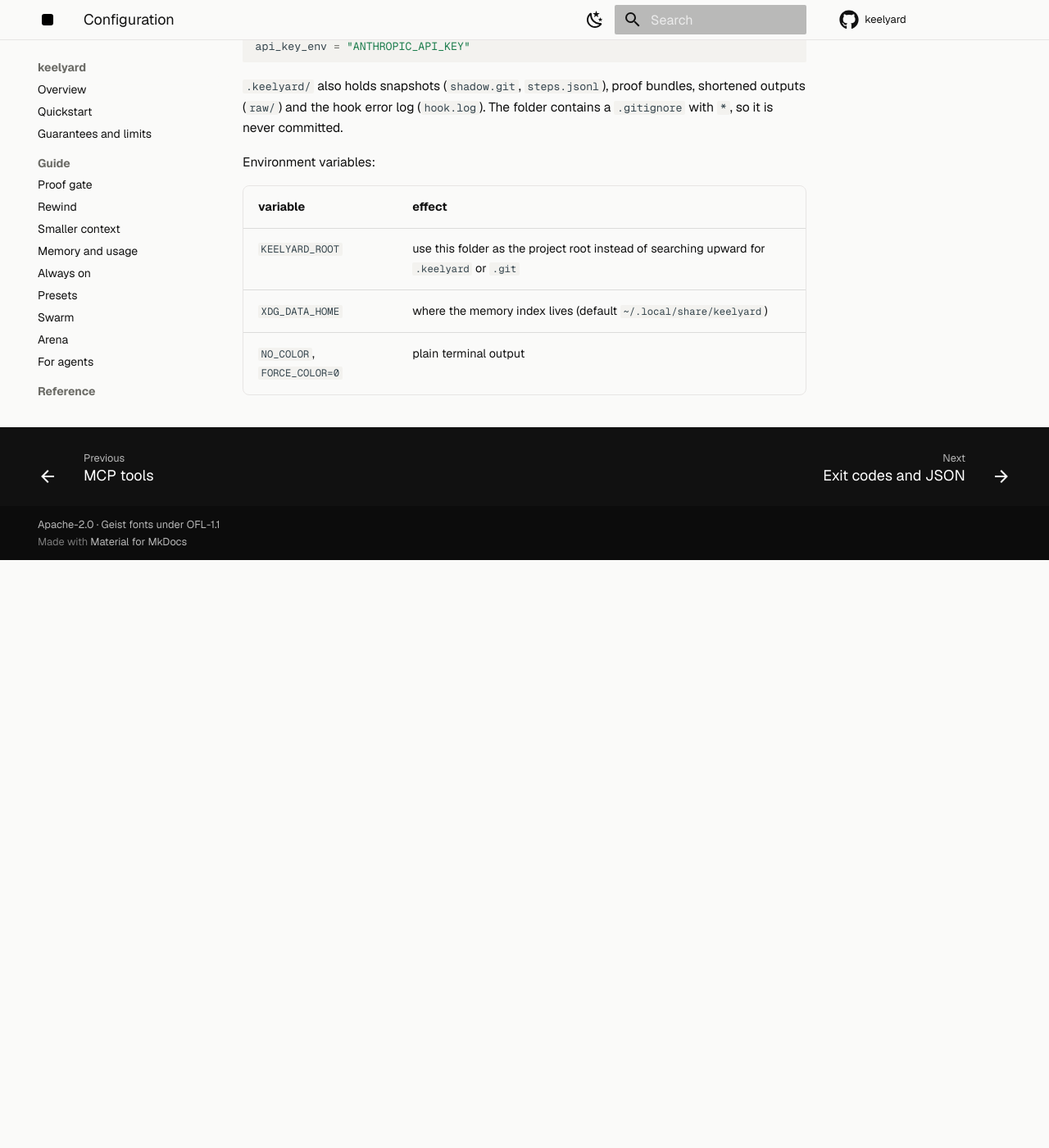
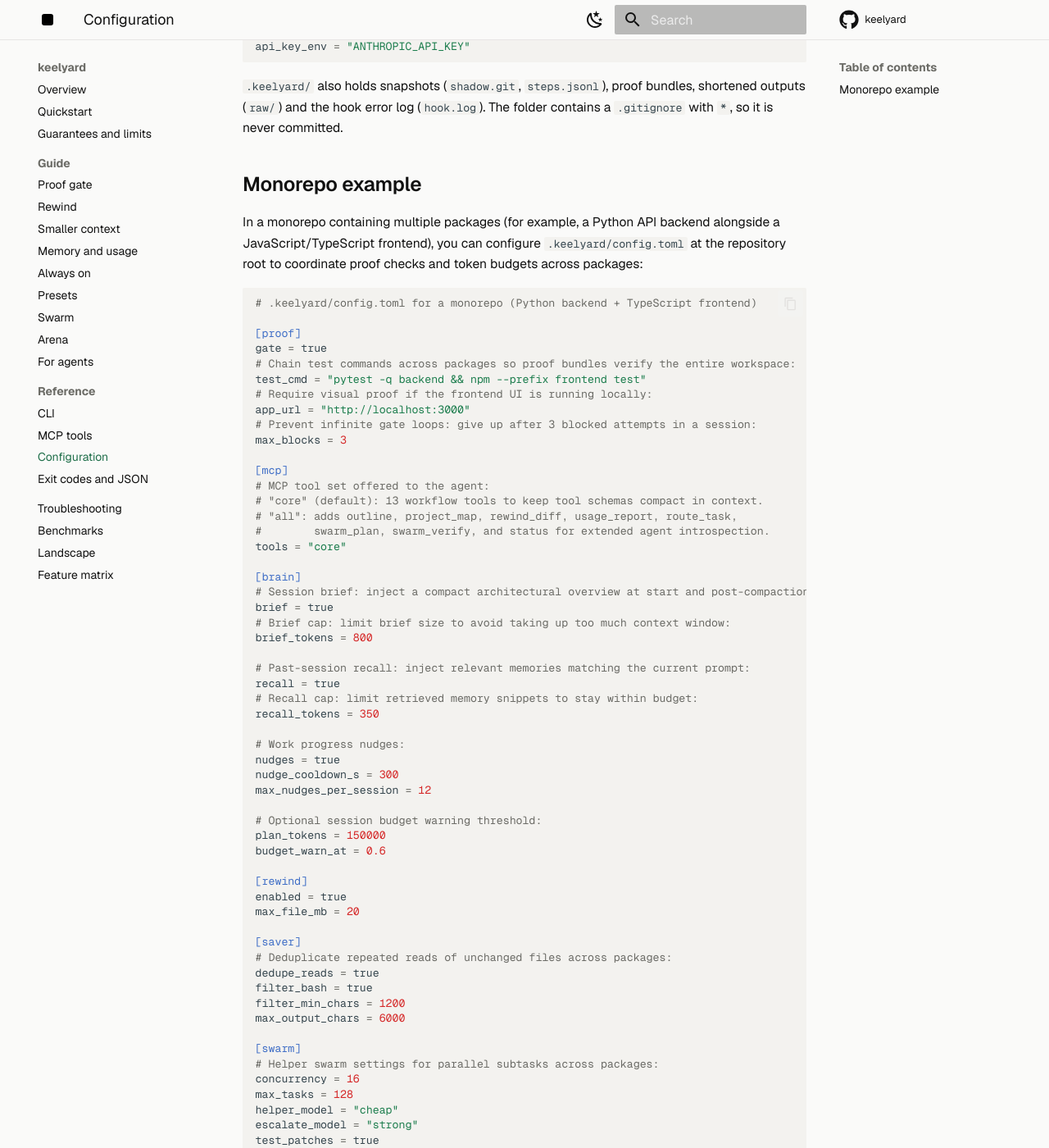
Before and after one commit to Enard52/keelyard, an MkDocs documentation site: the page built from docs/config.md, in a window 1280 px wide and 1400 px high, scrolled down 1649 px. Shown: the whole window at 82% size. Built offline with MkDocs 1.6.1 and Material for MkDocs 9.7.7, drawn with Linux system fonts in a browser that asks for light colours; comment, search, counter and statistics services are not loaded; before the commit the page ends 2332 px from its top, so only the background shows below that; some of the changed text lies outside the part shown.

Commit message:
docs(config): add monorepo config.toml example with proof, mcp, and caps (#8)

````diff
--- a/docs/config.md
+++ b/docs/config.md
@@ -88,6 +88,85 @@
 `.keelyard/` also holds snapshots (`shadow.git`, `steps.jsonl`), proof bundles, shortened outputs (`raw/`)
 and the hook error log (`hook.log`). The folder contains a `.gitignore` with `*`, so it is never committed.
 
+## Monorepo example
+
+In a monorepo containing multiple packages (for example, a Python API backend alongside a JavaScript/TypeScript frontend), you can configure `.keelyard/config.toml` at the repository root to coordinate proof checks and token budgets across packages:
+
+```toml
+# .keelyard/config.toml for a monorepo (Python backend + TypeScript frontend)
+
+[proof]
+gate = true
+# Chain test commands across packages so proof bundles verify the entire workspace:
+test_cmd = "pytest -q backend && npm --prefix frontend test"
+# Require visual proof if the frontend UI is running locally:
+app_url = "http://localhost:3000"
+# Prevent infinite gate loops: give up after 3 blocked attempts in a session:
+max_blocks = 3
+
+[mcp]
+# MCP tool set offered to the agent:
+# "core" (default): 13 workflow tools to keep tool schemas compact in context.
+# "all": adds outline, project_map, rewind_diff, usage_report, route_task,
+#        swarm_plan, swarm_verify, and status for extended agent introspection.
+tools = "core"
+
+[brain]
+# Session brief: inject a compact architectural overview at start and post-compaction:
+brief = true
+# Brief cap: limit brief size to avoid taking up too much context window:
+brief_tokens = 800
+
+# Past-session recall: inject relevant memories matching the current prompt:
+recall = true
+# Recall cap: limit retrieved memory snippets to stay within budget:
+recall_tokens = 350
+
+# Work progress nudges:
+nudges = true
+nudge_cooldown_s = 300
+max_nudges_per_session = 12
+
+# Optional session budget warning threshold:
+plan_tokens = 150000
+budget_warn_at = 0.6
+
+[rewind]
+enabled = true
+max_file_mb = 20
+
+[saver]
+# Deduplicate repeated reads of unchanged files across packages:
+dedupe_reads = true
+filter_bash = true
+filter_min_chars = 1200
+max_output_chars = 6000
+
+[swarm]
+# Helper swarm settings for parallel subtasks across packages:
+concurrency = 16
+max_tasks = 128
+helper_model = "cheap"
+escalate_model = "strong"
+test_patches = true
+cooperative = true
+workers = 32
+budget_tokens = 200000
+task_budget_tokens = 20000
+
+[models.cheap]
+provider = "openai"
+base_url = "http://localhost:11434/v1"
+model = "qwen2.5-coder:7b"
+api_key_env = ""
+
+[models.strong]
+provider = "anthropic"
+base_url = "https://api.anthropic.com"
+model = "claude-3-5-sonnet-20241022"
+api_key_env = "ANTHROPIC_API_KEY"
+```
+
 Environment variables:
 
 | variable | effect |
````
